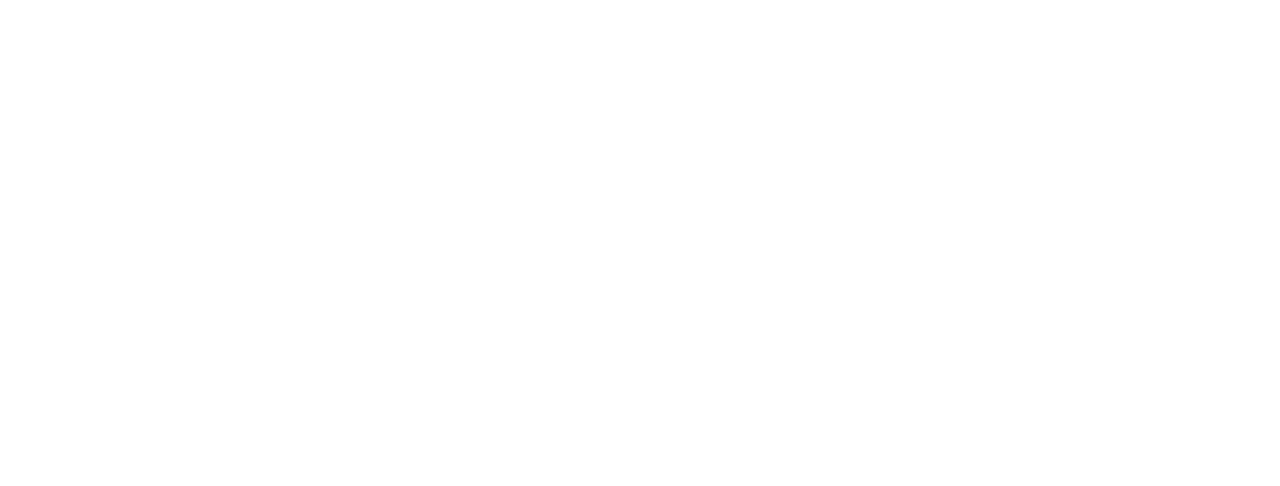
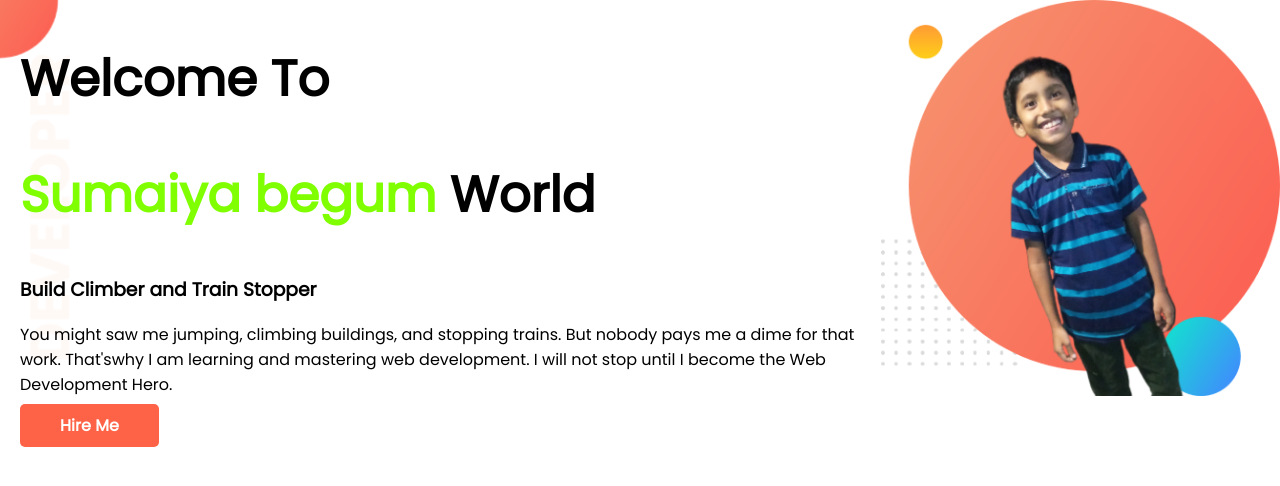
Before and after one commit to SumaiyaBegum22/developer-portfolio, a plain HTML site: page index.html in a window 1280 px wide. Drawn offline with Linux system fonts and the light colour scheme.

Commit message:
color portfolio

```diff
--- a/index.html
+++ b/index.html
@@ -5,9 +5,24 @@
     <meta http-equiv="X-UA-Compatible" content="IE=edge">
     <meta name="viewport" content="width=device-width, initial-scale=1.0">
     <title>Sumaiya portfolio</title>
+    <link rel="preconnect" href="https://fonts.googleapis.com">
+<link rel="preconnect" href="https://fonts.gstatic.com" crossorigin>
+<link href="https://fonts.googleapis.com/css2?family=Poppins&display=swap" rel="stylesheet">
     <link rel="stylesheet" href="style.css">
 </head>
 <body>
+    <section class="top-banner">
+    <div class="half-width">
+    <h1>Welcome To</h1>
+   <h1><span class="pk">Sumaiya begum</span>  World</h1>
+   <h3>Build Climber and Train Stopper</h3>
+   <p>You might saw me jumping, climbing buildings, and stopping trains. But nobody pays me a dime for that work. That'swhy I am learning and mastering web development. I will not stop until I become the Web Development Hero.</p>
+<a class="link-button" target="_blank" href="https://bd.linkedin.com/in/afsana-suma-a67074231">Hire Me</a>
+</div>
 
-</body>
+<div class="half-width">
+ <img src="my-bg.png" alt="shan">
+ </div>
+ </section>
+</body
 </html>
--- a/style.css
+++ b/style.css
@@ -0,0 +1,35 @@
+body{
+    font-family: 'Poppins', sans-serif;
+    margin: 0%;
+
+}
+h1{
+    font-size: 50px;
+
+}
+.pk{
+    color: chartreuse;
+}
+section{
+    display: flex;
+    padding-left: 20px;
+}
+.half-width{
+    width: 5o%;
+
+}
+.half-width img{
+    width: 100%;
+}
+.link-button{
+    text-decoration: none;
+    background-color: tomato;
+    padding: 10px 40px;
+    border-radius: 5px;
+    color: white;
+    font-weight: 700;
+}
+.top-banner{
+    background-image: url(images/top-banner.png);
+    background-repeat: no-repeat;
+}
```
Also changed, not shown: B612_20211102_174946_178.jpg (added), images/dream-bg.png (added), images/exp-bg.png (added), images/jhankar.png (added), images/jhankar2.png (added), images/my-bg.png (added), images/my-bg2.png (added), images/top-banner.png (added), my-bg.png (added), 8 other files.
